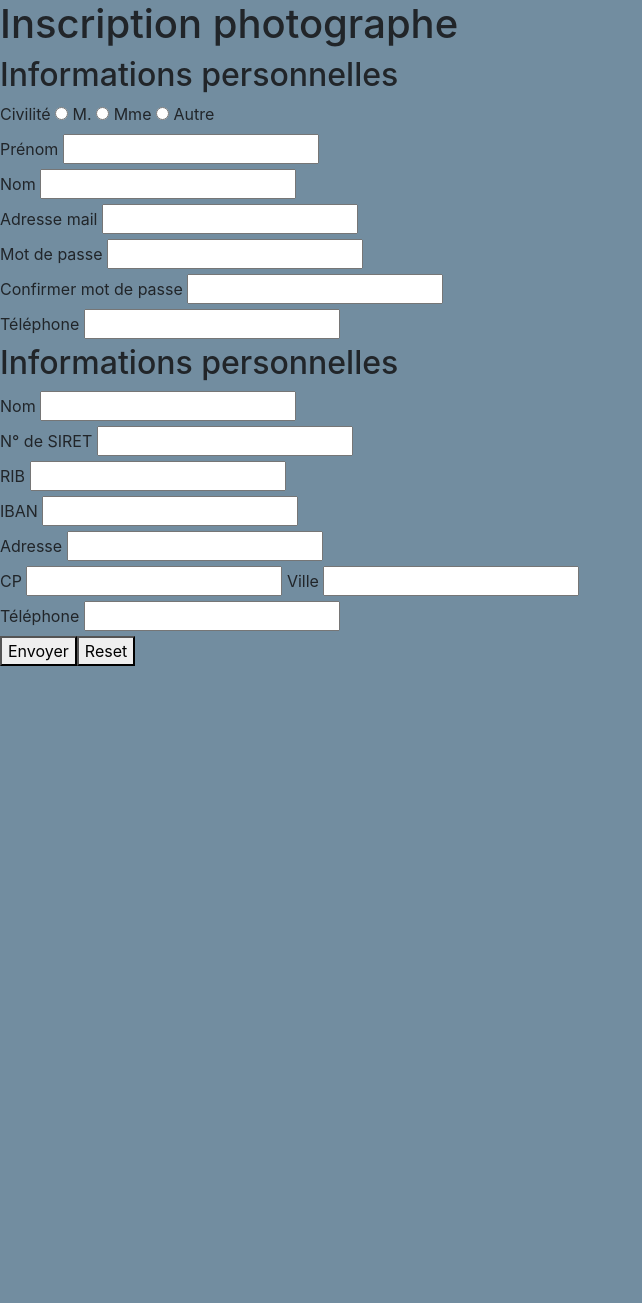
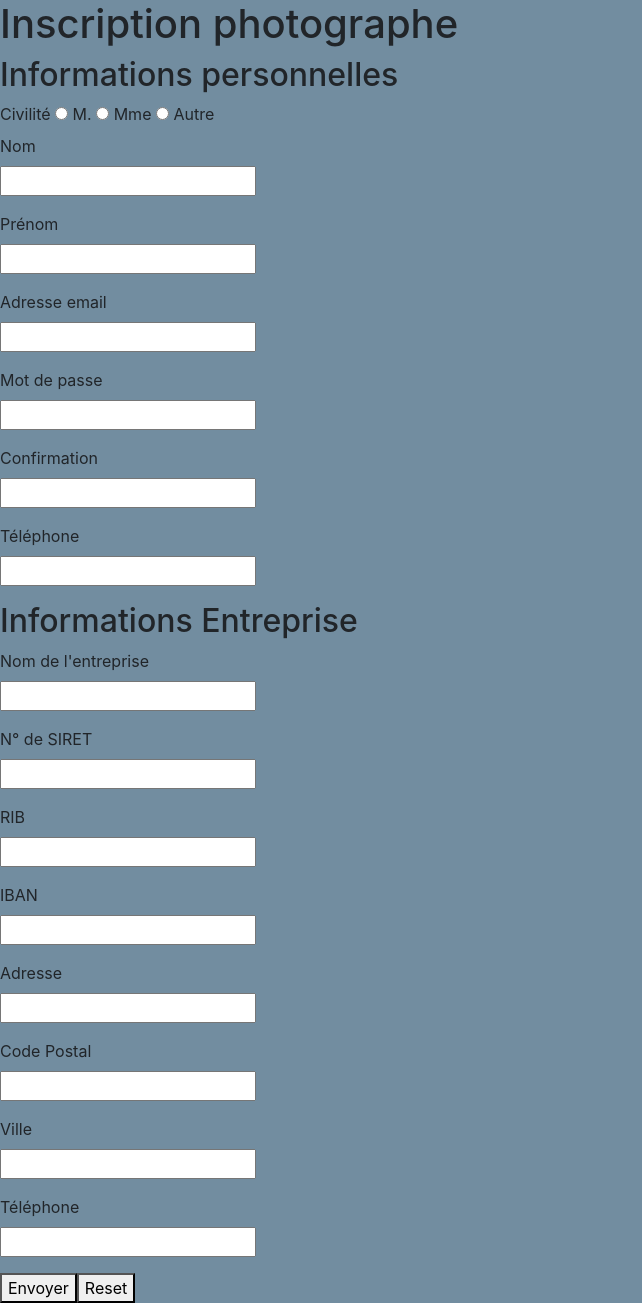
Before and after one commit to ArmandThillard/ProjetTut, a PHP site: page /inscriptionPhotographe.php in a window 1280 px wide. Shown: the part 56-1359 px from the top of the page, without its empty margins (0-642 px from the left). Before the commit the page ends 722 px from the top, so only its background shows below. Run offline with PHP 8.4, Linux system fonts and the light colour scheme; some libraries are stand-ins or nearby versions.

Commit message:
register inscriptionPhotographe inscriptionClient ajoutClient (sans css)

```diff
--- a/inscriptionPhotographe.php
+++ b/inscriptionPhotographe.php
@@ -10,37 +10,94 @@
             <label>Civilité </label> <input name='homme' type='radio'> M. </input>
                                      <input name='femme' type='radio'> Mme </input>
                                      <input name='autre' type='radio'> Autre </input>
-            <br />
-            <label>Prénom </label> <input name='prenomPhotographe' type=text />
-            <br />
-            <label>Nom </label> <input name='nomPhotographe' type=text />
-            <br />
-            <label>Adresse mail </label> <input name='adresseMail' type=text />
-            <br />
-            <label>Mot de passe </label> <input  type="password" name="password">
-            <br />
-            <label>Confirmer mot de passe </label> <input  type="password" name="confPassword">
-            <br />
-            <label>Téléphone </label> <input name='telPhotographe' type=text />
-            <br />
+            <div class="form-group">
+                <label for="nom"> Nom </label>
+                <div class="input-group">
+                    <input type="text" name="nomPhotographe">
+                </div>
+            </div>
+            <div class="form-group">
+                <label for="prenom"> Prénom </label>
+                <div class="input-group">
+                    <input type="text" name="prenomPhotographe">
+                </div>
+            </div>
+            <div class="form-group">
+                <label for="mail"> Adresse email </label>
+                <div class="input-group">
+                    <input type="text" name="adresseMail">
+                </div>
+            </div>
+            <div class="form-group">
+                <label for="password"> Mot de passe </label>
+                <div class="input-group">
+                    <input type="password" name="password">
+                </div>
+            </div>
+            <div class="form-group">
+                <label for="password2"> Confirmation </label>
+                <div class="input-group">
+                    <input type="password" name="confPassword">
+                </div>
+            </div>
+            <div class="form-group">
+                <label for="telPhotographe"> Téléphone </label>
+                <div class="input-group">
+                    <input type="text" name="telPhotographe">
+                </div>
+            </div>
         </div>
 
         <div name="infosEntreprise">
-            <h2>Informations personnelles</h2>
-            <label>Nom </label> <input name='nomEntreprise' type=text />
-            <br />
-            <label>N° de SIRET </label> <input name='numSiret' type=text />
-            <br />
-            <label>RIB </label> <input  type="text" name="rib">
-            <br />
-            <label>IBAN </label> <input  type="text" name="iban">
-            <br />
-            <label>Adresse </label> <input  type="text" name="adresseEntreprise">
-            <br />
-            <label>CP </label> <input  type="text" name="cpEntreprise"> <label>Ville </label> <input  type="text" name="villeEntreprise">
-            <br />
-            <label>Téléphone </label> <input name='telPhotographe' type=text />
-            <br />
+            <h2>Informations Entreprise</h2>
+            <div class="form-group">
+                <label for="nomEntreprise"> Nom de l'entreprise </label>
+                <div class="input-group">
+                    <input type="text" name="nomEntreprise">
+                </div>
+            </div>
+            <div class="form-group">
+                <label for="numSiret"> N° de SIRET </label>
+                <div class="input-group">
+                    <input type="text" name="numSiret">
+                </div>
+            </div>
+            <div class="form-group">
+                <label for="rib"> RIB </label>
+                <div class="input-group">
+                    <input type="text" name="rib">
+                </div>
+            </div>
+            <div class="form-group">
+                <label for="iban"> IBAN </label>
+                <div class="input-group">
+                    <input type="text" name="iban">
+                </div>
+            </div>
+            <div class="form-group">
+                <label for="adresseEntreprise"> Adresse </label>
+                <div class="input-group">
+                    <input type="text" name="adresseEntreprise">
+                </div>
+            </div>
+            <div class="form-group">
+                <label for="cpEntreprise"> Code Postal </label>
+                <div class="input-group">
+                    <input type="text" name="cpEntreprise">
+                </div>
+            </div>
+            <div class="form-group">
+                <label for="villeEntreprise"> Ville </label>
+                <div class="input-group">
+                    <input type="text" name="villeEntreprise">
+                </div>
+            </div>
+            <div class="form-group">
+                <label for="telPhotographe"> Téléphone </label>
+                <div class="input-group">
+                    <input type="text" name="telPhotographe">
+                </div>
+            </div>
         </div>
         <button type=submit name="submit">Envoyer</>
         <button type=reset name="reset">Reset</>
```
Also changed, not shown: ajoutClient.php (added, +45 -0 lines), inscriptionClient.php (added, +50 -0 lines), register.php (+2 -59 lines).
